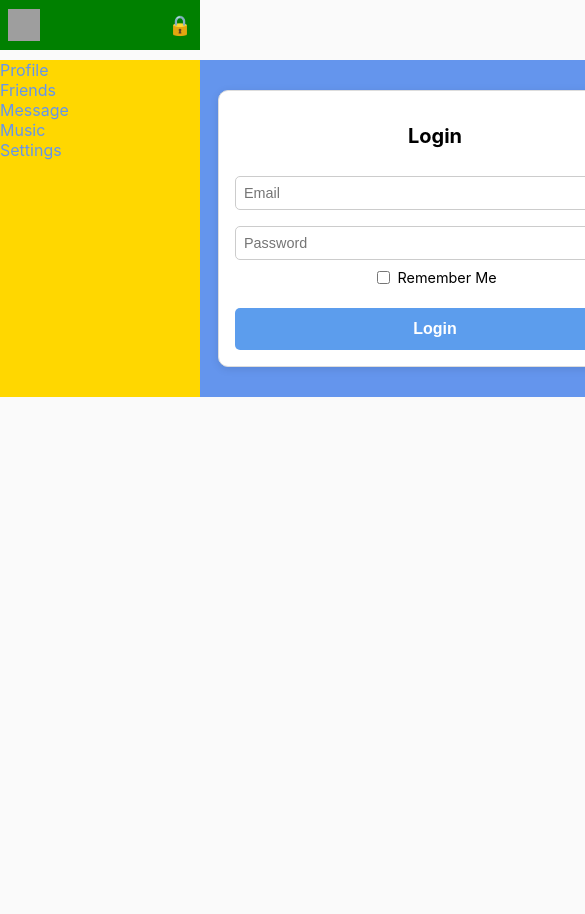
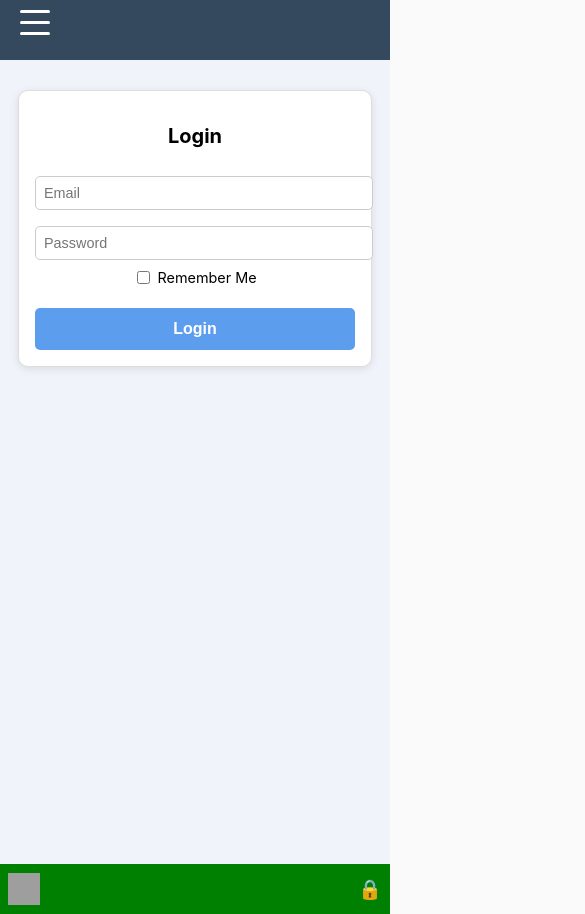
Before and after one commit to SlavaSlav4ik/SociaMedia, a React (Create React App) app: page /profile#/login in a window 390 px wide. Shown: the top 914 px of the page, 585 px wide, since content can reach past the window. Before the commit the page ends 844 px from the top, so only its background shows below. Built offline with nearby package versions, Linux system fonts and the light colour scheme; no server answers; grey boxes are pictures that could not be loaded.

Commit message:
feat: main app grid

```diff
--- a/src/App.css
+++ b/src/App.css
@@ -1,28 +1,49 @@
-.App-wrapper{
-  margin: 0 auto;
-  width: 1200px;
+.App-wrapper {
   display: grid;
-  grid-template-rows: 60px 1fr;
-  grid-template-columns: 2fr 10fr;
-  /*grid-gap: 10px;*/
   grid-template-areas:
     "h h"
-    "n c"
+    "n c";
+  grid-template-rows: 60px 1fr;
+  grid-template-columns: 250px 1fr;
+  width: 100%;
+  min-height: 100vh;
+  margin: 0 auto;
 }
 
 .App-wrapper-content {
   grid-area: c;
-  background-color: cornflowerblue;
-  padding: 10px;
+  padding: 20px;
+  background-color: #f0f4fa;
+  min-height: calc(100vh - 60px);
 }
 
-.app-container {
-  max-width: 1200px;
-  margin: 0 auto;
-  padding: var(--spacing-md);
-}
-@media (max-width: 768px) {
-  .app-container {
-    padding: var(--spacing-sm);
+@media (max-width: 1024px) {
+  .App-wrapper {
+    grid-template-columns: 200px 1fr;
   }
 }
+
+@media (max-width: 768px) {
+  .App-wrapper {
+    grid-template-areas:
+      "h"
+      "c";
+    grid-template-columns: 1fr;
+    grid-template-rows: 60px auto;
+  }
+
+  .App-wrapper-content {
+    padding: 15px;
+  }
+
+  /* Прячем navbar на мобильных (или можно сделать бургер-меню) */
+  .App-wrapper > .Navbar {
+    display: none;
+  }
+}
+
+@media (max-width: 480px) {
+  .App-wrapper-content {
+    padding: 10px;
+  }
+}
--- a/src/Components/Navbar/Navbar.jsx
+++ b/src/Components/Navbar/Navbar.jsx
@@ -1,26 +1,38 @@
-import React from "react";
+import React, { useState, useEffect, useRef } from "react";
+import { NavLink } from "react-router-dom";
 import s from "./Navbar.module.css";
-import { NavLink } from "react-router-dom";
 
-let Navbar = () => {
+const Navbar = () => {
+    const [menuOpen, setMenuOpen] = useState(false);
+    const menuRef = useRef(null);
+
+    const toggleMenu = () => setMenuOpen((prev) => !prev);
+
+    // Закрытие при клике вне меню
+    useEffect(() => {
+        const handleClickOutside = (e) => {
+            if (menuRef.current && !menuRef.current.contains(e.target)) {
+                setMenuOpen(false);
+            }
+        };
+
+        document.addEventListener("mousedown", handleClickOutside);
+        return () => document.removeEventListener("mousedown", handleClickOutside);
+    }, []);
+
     return (
-        <nav className={s.nav}>
-            <div className={s.item}>
-                {/* Переход и остаток цвета на активном*/}
-                <NavLink to="/profile" className={({isActive}) => isActive ? s.active : ""}>Profile</NavLink>
-            </div>
-            <div className={s.item}>
-                <NavLink to="/users" className={({isActive}) => isActive ? s.active : ""}>Friends</NavLink>
-            </div>
-            <div className={s.item}>
-                <NavLink to="/dialogs" className={({isActive}) => isActive ? s.active : ""}>Message</NavLink>
+        <nav className={s.navbar} ref={menuRef}>
+            <div className={`${s.burger} ${menuOpen ? s.open : ""}`} onClick={toggleMenu}>
+                <span></span>
+                <span></span>
+                <span></span>
             </div>
 
-            <div className={s.item}>
-                <a>Music</a>
-            </div>
-            <div className={s.item}>
-                <a>Settings</a>
+            <div className={`${s.menu} ${menuOpen ? s.open : ""}`}>
+                <NavLink to="/profile" onClick={() => setMenuOpen(false)}>Profile</NavLink>
+                <NavLink to="/dialogs" onClick={() => setMenuOpen(false)}>Dialogs</NavLink>
+                <NavLink to="/users" onClick={() => setMenuOpen(false)}>Users</NavLink>
+                <NavLink to="/login" onClick={() => setMenuOpen(false)}>Login</NavLink>
             </div>
         </nav>
     );
--- a/src/Components/Navbar/Navbar.module.css
+++ b/src/Components/Navbar/Navbar.module.css
@@ -1,14 +1,105 @@
-.nav {
+.navbar {
     grid-area: n;
-    background-color: gold;
+    background-color: #34495e;
+    color: white;
+    padding: 10px 20px;
+    position: relative;
+    z-index: 10;
+}
 
+.burger {
+    display: none;
+    width: 30px;
+    height: 25px;
+    position: relative;
+    cursor: pointer;
+    z-index: 15;
+    transition: transform 0.3s ease-in-out;
+}
 
+.burger span {
+    display: block;
+    position: absolute;
+    height: 3px;
+    width: 100%;
+    background: white;
+    border-radius: 5px;
+    opacity: 1;
+    left: 0;
+    transform: rotate(0deg);
+    transition: 0.25s ease-in-out;
 }
-.item a {
-    color: cornflowerblue;
+
+.burger span:nth-child(1) {
+    top: 0px;
+}
+
+.burger span:nth-child(2) {
+    top: 11px;
+}
+
+.burger span:nth-child(3) {
+    top: 22px;
+}
+
+.burger.open span:nth-child(1) {
+    transform: rotate(45deg);
+    top: 11px;
+}
+
+.burger.open span:nth-child(2) {
+    opacity: 0;
+}
+
+.burger.open span:nth-child(3) {
+    transform: rotate(-45deg);
+    top: 11px;
+}
+
+.menu {
+    display: flex;
+    flex-direction: column;
+    gap: 15px;
+    padding-top: 10px;
+    transition: all 0.3s ease-in-out;
+}
+
+.menu a {
+    color: white;
     text-decoration: none;
+    font-size: 18px;
+    transition: color 0.2s;
 }
-.item a.active {
-    color: white;
 
+.menu a:hover {
+    color: #1abc9c;
 }
+
+@media (max-width: 768px) {
+    .burger {
+        display: block;
+    }
+    .navbar {
+        grid-area: h;
+    }
+    .menu {
+        position: absolute;
+        top: 60px;
+        left: 0;
+        right: 0;
+        background: #2c3e50;
+        flex-direction: column;
+        align-items: center;
+        padding: 20px;
+        border-top: 1px solid #444;
+        transform: translateY(-200%);
+        opacity: 0;
+        pointer-events: none;
+    }
+
+    .menu.open {
+        transform: translateY(0);
+        opacity: 1;
+        pointer-events: all;
+    }
+}
```
